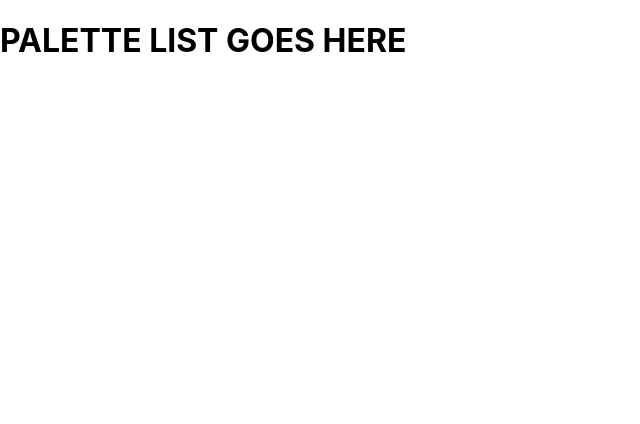
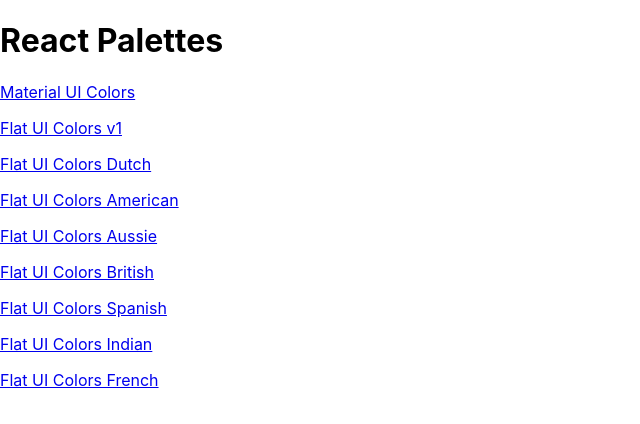
Before and after one commit to rgecoder/react-palette-project, a React (Create React App) app: page / in a window 1280 px wide. Shown: the top 424 px of the page, without its empty margins (0-640 px from the left). Built offline with nearby package versions, Linux system fonts and the light colour scheme.

Commit message:
Add PaletteList and Links

```diff
--- a/src/App.js
+++ b/src/App.js
@@ -1,6 +1,7 @@
 import React, { Component } from "react";
 import { Route, Switch } from "react-router-dom";
 import Palette from "./Palette";
+import PaletteList from './PaletteList';
 import seedColors from "./seedColors";
 import { generatePalette } from "./colorHelpers";
 
@@ -13,7 +14,7 @@
   render() {
     return (
       <Switch>
-        <Route exact path="/" render={() => <h1>PALETTE LIST GOES HERE</h1>} />
+        <Route exact path="/" render={() => <PaletteList palettes={seedColors}/>} />
         <Route
           exact
           path="/palette/:id"
--- a/src/Navbar.js
+++ b/src/Navbar.js
@@ -1,4 +1,5 @@
 import React, { Component } from "react";
+import { Link } from "react-router-dom";
 import Select from "@material-ui/core/Select";
 import MenuItem from "@material-ui/core/MenuItem";
 import Snackbar from "@material-ui/core/Snackbar";
@@ -30,7 +31,7 @@
     return (
       <header className="Navbar">
         <div className="logo">
-          <a href="#">React Color Palette</a>
+          <Link to="/">React Palette</Link>
         </div>
         <div className="slider-container">
           <span>Level: {level}</span>
--- /dev/null
+++ b/src/PaletteList.js
@@ -0,0 +1,20 @@
+import React, { Component } from "react";
+import { Link } from "react-router-dom";
+
+class PaletteList extends Component {
+  render() {
+    const { palettes } = this.props;
+    return (
+      <div>
+        <h1>React Palettes</h1>
+        {palettes.map(palette => (
+          <p>
+            <Link to={`/palette/${palette.id}`}>{palette.paletteName}</Link>
+          </p>
+        ))}
+      </div>
+    );
+  }
+}
+
+export default PaletteList;
```
